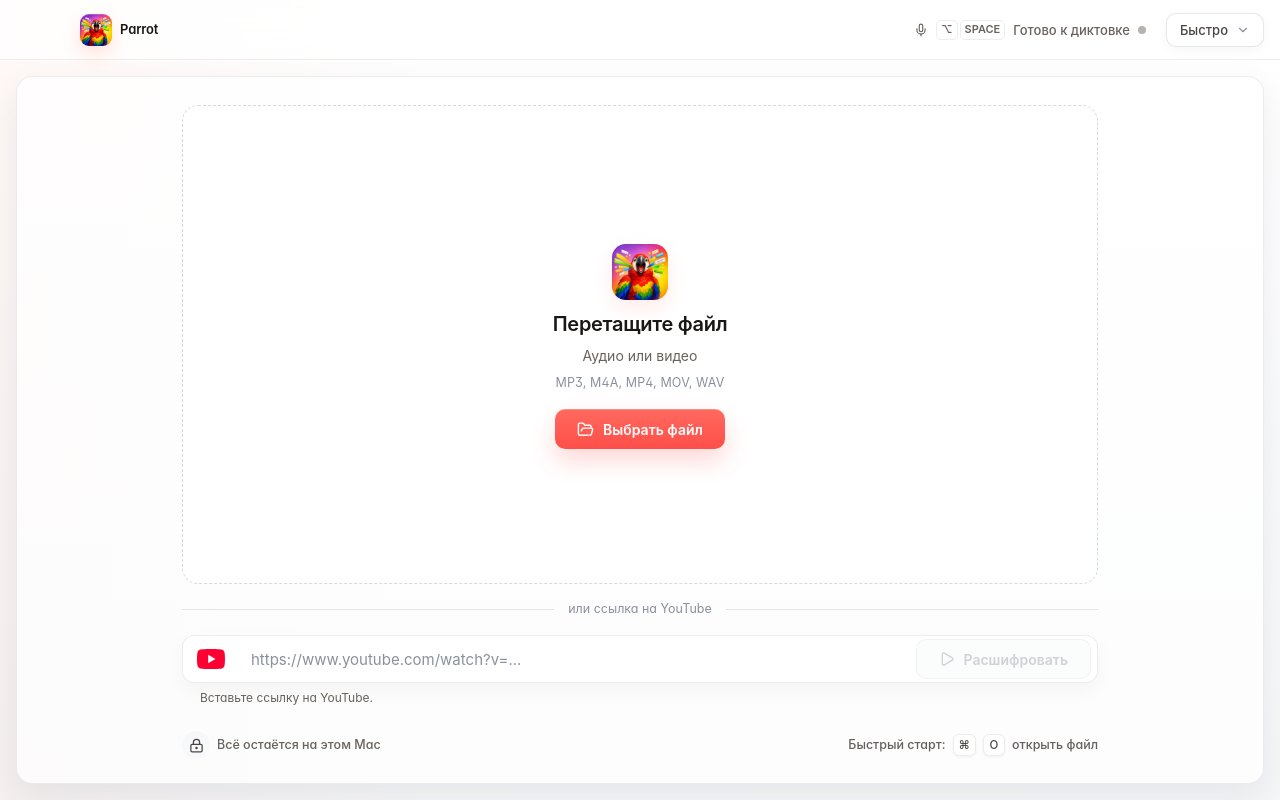
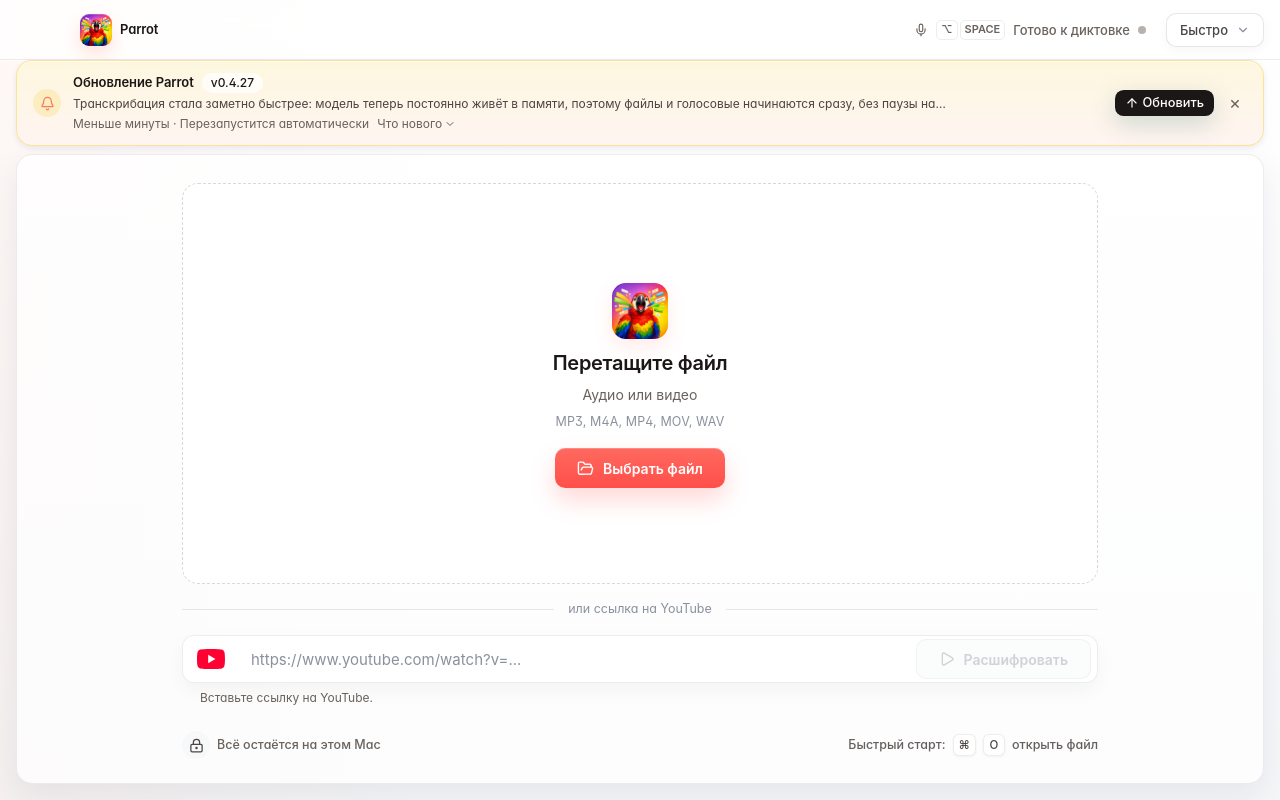
Before and after one commit to ungurenko/parrot, a React (Vite) app: page / in a window 1280 px wide. Built offline with nearby package versions, Linux system fonts and the light colour scheme; the HTML template or start-up script is replaced by a standard one.

Commit message:
feat: release notes teaser in update banner

```diff
--- a/src/App.tsx
+++ b/src/App.tsx
@@ -1,5 +1,6 @@
 import { useCallback, useEffect, useMemo, useReducer, useState } from "react";
 import { invoke } from "@tauri-apps/api/core";
+import type { Update } from "@tauri-apps/plugin-updater";
 import { toast } from "sonner";
 import { ChevronDownIcon, MicIcon } from "lucide-react";
 import parrotImg from "/parrot.png";
@@ -13,7 +14,7 @@
 import { ScrollArea } from "@/components/ui/scroll-area";
 import { jobsReducer, useJobEvents } from "./hooks/useJobEvents";
 import { useHistory } from "./hooks/useHistory";
-import { useAutoUpdate } from "./hooks/useAutoUpdate";
+import { useAutoUpdate, type AutoUpdate } from "./hooks/useAutoUpdate";
 import { useTheme } from "./hooks/useTheme";
 import { UpdateBanner } from "./components/UpdateBanner";
 import {
@@ -48,6 +49,31 @@
   dictation_enabled: true,
   dictation_hold_key: "Alt+Space",
   theme: "system",
+};
+
+const PREVIEW_NOTES = [
+  "## 🎯 Что нового",
+  "",
+  "Транскрибация стала заметно быстрее: модель теперь постоянно живёт в памяти, поэтому файлы и голосовые начинаются сразу, без паузы на загрузку.",
+  "",
+  "Parrot сам подстраивается под конкретный Mac — на машинах с 16 ГБ памяти работает быстрый режим на видеокарте.",
+  "",
+  "Прогресс на длинных записях теперь двигается по ходу обработки.",
+  "",
+  "## 📦 Как получить обновление",
+  "",
+  "Откройте Parrot и установите обновление из появившегося уведомления.",
+].join("\n");
+
+// Browser preview only: lets the update banner render outside Tauri.
+const PREVIEW_UPDATER: AutoUpdate = {
+  available: { version: "0.4.27", body: PREVIEW_NOTES } as unknown as Update,
+  status: "idle",
+  progress: 0,
+  errorDetails: null,
+  errorScope: null,
+  runCheck: async () => {},
+  install: async () => {},
 };
 
 function pickView(jobs: Job[], selectedId: string | null): ViewState {
@@ -357,6 +383,8 @@
         ? "idle"
         : "";
 
+  const bannerUpdater = isTauriRuntime() ? updater : PREVIEW_UPDATER;
+
   return (
     <main className="app-shell flex h-full flex-col">
       <header
@@ -416,9 +444,9 @@
         </div>
       </header>
 
-      {updater.available && !updateDismissed && (
+      {bannerUpdater.available && !updateDismissed && (
         <UpdateBanner
-          updater={updater}
+          updater={bannerUpdater}
           onDismiss={() => setUpdateDismissed(true)}
           onOpenSettings={() => setSettingsOpen(true)}
         />
--- a/src/components/UpdateBanner.tsx
+++ b/src/components/UpdateBanner.tsx
@@ -1,6 +1,15 @@
+import { useState } from "react";
+import {
+  ArrowUpIcon,
+  BellIcon,
+  ChevronDownIcon,
+  ChevronUpIcon,
+} from "lucide-react";
+import { Badge } from "@/components/ui/badge";
 import { Button } from "@/components/ui/button";
 import { Progress } from "@/components/ui/progress";
 import type { AutoUpdate } from "../hooks/useAutoUpdate";
+import { parseReleaseNotes } from "@/lib/releaseNotes";
 
 interface Props {
   updater: AutoUpdate;
@@ -10,25 +19,23 @@
 
 export function UpdateBanner({ updater, onDismiss, onOpenSettings }: Props) {
   const { available, status, progress, errorScope } = updater;
+  const [expandedFor, setExpandedFor] = useState<string | null>(null);
   if (!available) return null;
 
   const installing = status === "installing";
   const installError = status === "error" && errorScope === "install";
-
-  const buttonLabel = installing
-    ? progress > 0
-      ? `Обновляю… ${progress}%`
-      : "Готовлю…"
-    : `⬆︎ Обновить до v${available.version}`;
+  const notes = parseReleaseNotes(available.body);
+  const expanded = expandedFor === available.version;
 
   return (
     <div className="update-banner" role="region" aria-label="Обновление Parrot">
       <div className="update-banner-icon" aria-hidden="true">
-        🔔
+        <BellIcon size={15} />
       </div>
       <div className="update-banner-body">
-        <div className="update-banner-title">
-          Доступна новая версия Parrot v{available.version}
+        <div className="update-banner-title-row">
+          <span className="update-banner-title">Обновление Parrot</span>
+          <Badge variant="secondary">v{available.version}</Badge>
         </div>
         {installing ? (
           <Progress
@@ -36,30 +43,69 @@
             className="update-banner-progress"
           />
         ) : installError ? (
+          <p className="update-banner-summary">
+            Не удалось установить обновление.{" "}
             <button
               type="button"
               className="update-banner-subtitle underline underline-offset-2"
               onClick={onOpenSettings}
             >
-            Ошибка установки — открыть Настройки с деталями
+              Подробнее — в Настройках
             </button>
+          </p>
         ) : (
-          <div className="update-banner-subtitle">
-            Займёт меньше минуты. Parrot перезапустится автоматически.
+          <>
+            {notes.summary && (
+              <p className="update-banner-summary">{notes.summary}</p>
+            )}
+            {notes.details.length > 0 && (
+              <>
+                <div className="update-banner-meta">
+                  Меньше минуты · Перезапустится автоматически
+                  <button
+                    type="button"
+                    className="update-banner-notes-toggle"
+                    onClick={() =>
+                      setExpandedFor(expanded ? null : available.version)
+                    }
+                    aria-expanded={expanded}
+                  >
+                    Что нового
+                    {expanded ? (
+                      <ChevronUpIcon size={12} />
+                    ) : (
+                      <ChevronDownIcon size={12} />
+                    )}
+                  </button>
                 </div>
+                {expanded && (
+                  <div className="update-banner-notes">
+                    {notes.details.map((paragraph, idx) => (
+                      <p key={idx}>{paragraph}</p>
+                    ))}
+                  </div>
+                )}
+              </>
+            )}
+          </>
         )}
       </div>
       <div className="update-banner-actions">
-        {!installError && (
         <Button
           type="button"
           size="sm"
           onClick={updater.install}
           disabled={installing}
         >
-            {buttonLabel}
+          <ArrowUpIcon size={14} />
+          {installing
+            ? progress > 0
+              ? `Обновляю… ${progress}%`
+              : "Готовлю…"
+            : installError
+              ? "Повторить"
+              : "Обновить"}
         </Button>
-        )}
         <button
           type="button"
           className="update-banner-close"
--- a/src/index.css
+++ b/src/index.css
@@ -1056,12 +1056,18 @@
   }
   .update-banner-icon {
     flex: 0 0 auto;
-    font-size: 18px;
-    line-height: 1;
+    width: 28px; height: 28px;
+    border-radius: 50%;
+    display: inline-flex; align-items: center; justify-content: center;
+    background: color-mix(in srgb, var(--parrot-accent-2) 18%, transparent);
+    color: var(--parrot-accent);
   }
   .update-banner-body {
     flex: 1 1 auto; min-width: 0;
     display: flex; flex-direction: column; gap: 2px;
+  }
+  .update-banner-title-row {
+    display: flex; align-items: center; gap: var(--s-2);
   }
   .update-banner-title {
     font: 600 var(--fs-sm)/var(--lh-sm) var(--font-sans);
@@ -1080,6 +1086,31 @@
   }
   .update-banner-subtitle:hover { color: var(--ink-2); }
   .update-banner-progress { margin-top: 2px; }
+  .update-banner-summary {
+    font-size: var(--fs-xs);
+    line-height: var(--lh-sm);
+    color: var(--ink-2);
+  }
+  .update-banner-meta {
+    display: flex; align-items: center; gap: var(--s-2);
+    font-size: var(--fs-xs);
+    color: var(--ink-3);
+  }
+  .update-banner-notes-toggle {
+    background: transparent; border: 0; padding: 0;
+    font-size: var(--fs-xs);
+    color: var(--ink-3);
+    cursor: pointer;
+    display: inline-flex; align-items: center; gap: 2px;
+  }
+  .update-banner-notes-toggle:hover { color: var(--ink-2); }
+  .update-banner-notes {
+    max-height: 180px; overflow-y: auto;
+    display: flex; flex-direction: column; gap: var(--s-2);
+    margin-top: var(--s-2); padding-right: var(--s-2);
+    font-size: var(--fs-xs);
+    color: var(--ink-2);
+  }
   .update-banner-actions {
     flex: 0 0 auto;
     display: flex; align-items: center; gap: var(--s-2);
--- /dev/null
+++ b/src/lib/releaseNotes.ts
@@ -0,0 +1,77 @@
+export interface ParsedReleaseNotes {
+  /** One-sentence teaser shown right in the update banner. */
+  summary: string;
+  /** Full "what's new" paragraphs revealed behind the toggle. */
+  details: string[];
+}
+
+// Sections with installation instructions are noise inside the banner.
+const INSTALL_SECTION = /как получить|как установить|установит/i;
+const SENTENCE_BOUNDARY = /(?<=[.!?…])\s/;
+const SUMMARY_MAX_LEN = 140;
+
+function truncate(text: string): string {
+  if (text.length <= SUMMARY_MAX_LEN) return text;
+  const space = text.lastIndexOf(" ", SUMMARY_MAX_LEN);
+  const cutAt = space > 0 ? space : SUMMARY_MAX_LEN;
+  return `${text.slice(0, cutAt).trimEnd()}…`;
+}
+
+interface Section {
+  heading: string;
+  lines: string[];
+}
+
+export function parseReleaseNotes(
+  body: string | undefined | null,
+): ParsedReleaseNotes {
+  if (!body?.trim()) return { summary: "", details: [] };
+
+  let preamble: string[] = [];
+  let current: Section | null = null;
+  const sections: Section[] = [];
+
+  for (const line of body.split("\n")) {
+    const match = line.match(/^##\s*(.*)$/);
+    if (match) {
+      current = { heading: match[1], lines: [] };
+      sections.push(current);
+    } else if (current) {
+      current.lines.push(line);
+    } else {
+      preamble.push(line);
+    }
+  }
+
+  const sourceLines =
+    sections.length === 0
+      ? body.split("\n")
+      : [
+          ...preamble,
+          ...sections
+            .filter((section) => !INSTALL_SECTION.test(section.heading))
+            .flatMap((section) => section.lines),
+        ];
+
+  const paragraphs: string[] = [];
+  let buffer: string[] = [];
+  const flush = () => {
+    const text = buffer.join(" ").trim();
+    if (text) paragraphs.push(text);
+    buffer = [];
+  };
+  for (const line of sourceLines) {
+    if (/^##/.test(line)) {
+      flush();
+    } else if (line.trim() === "") {
+      flush();
+    } else {
+      buffer.push(line.trim());
+    }
+  }
+  flush();
+
+  const first = paragraphs[0] ?? "";
+  const sentence = first.split(SENTENCE_BOUNDARY)[0];
+  return { summary: truncate(sentence), details: paragraphs };
+}
```
Also changed, not shown: 1 other file (tests, documents, lock files or other folders). Lines whose indentation alone changed are shown as unchanged.
